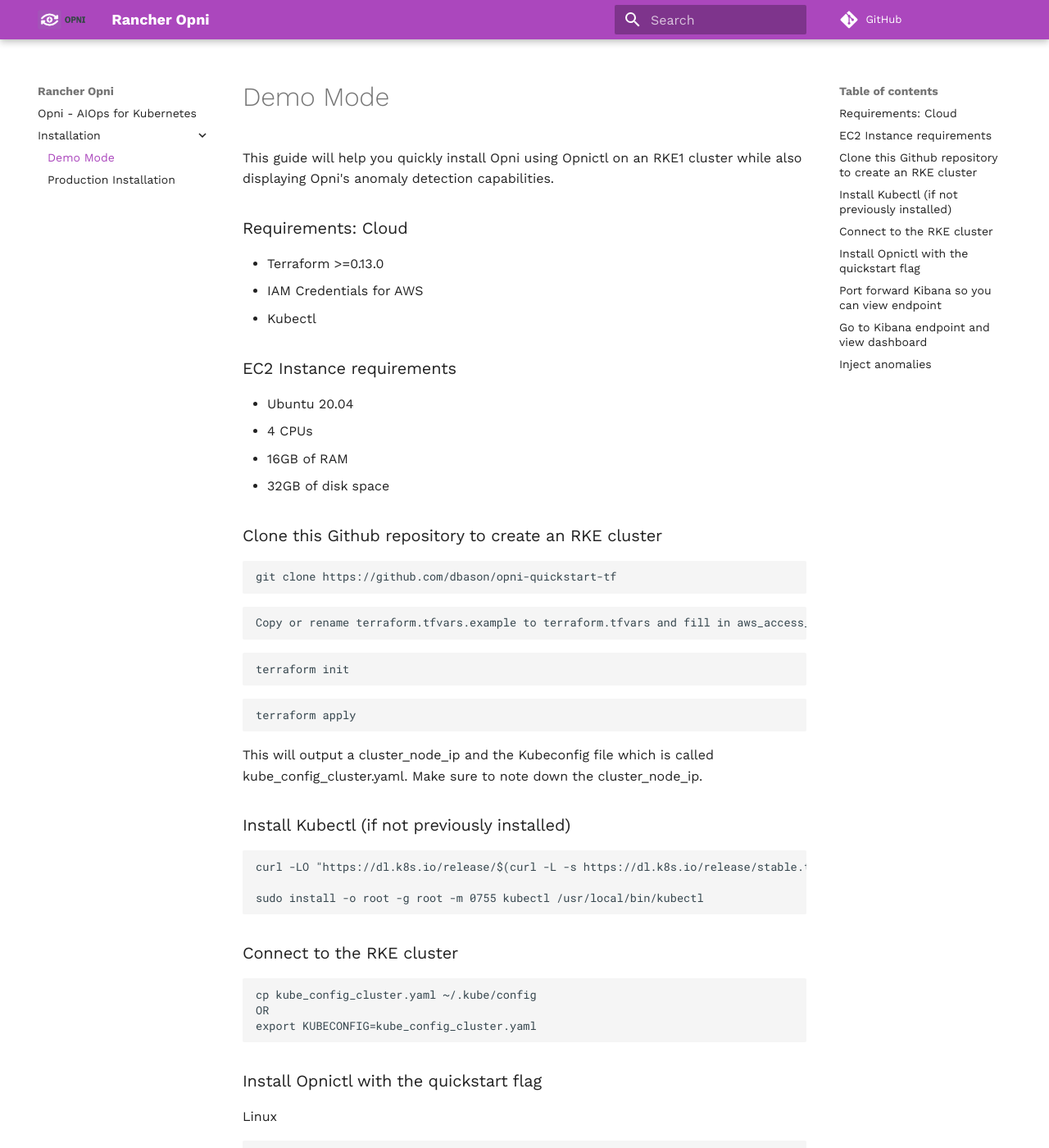
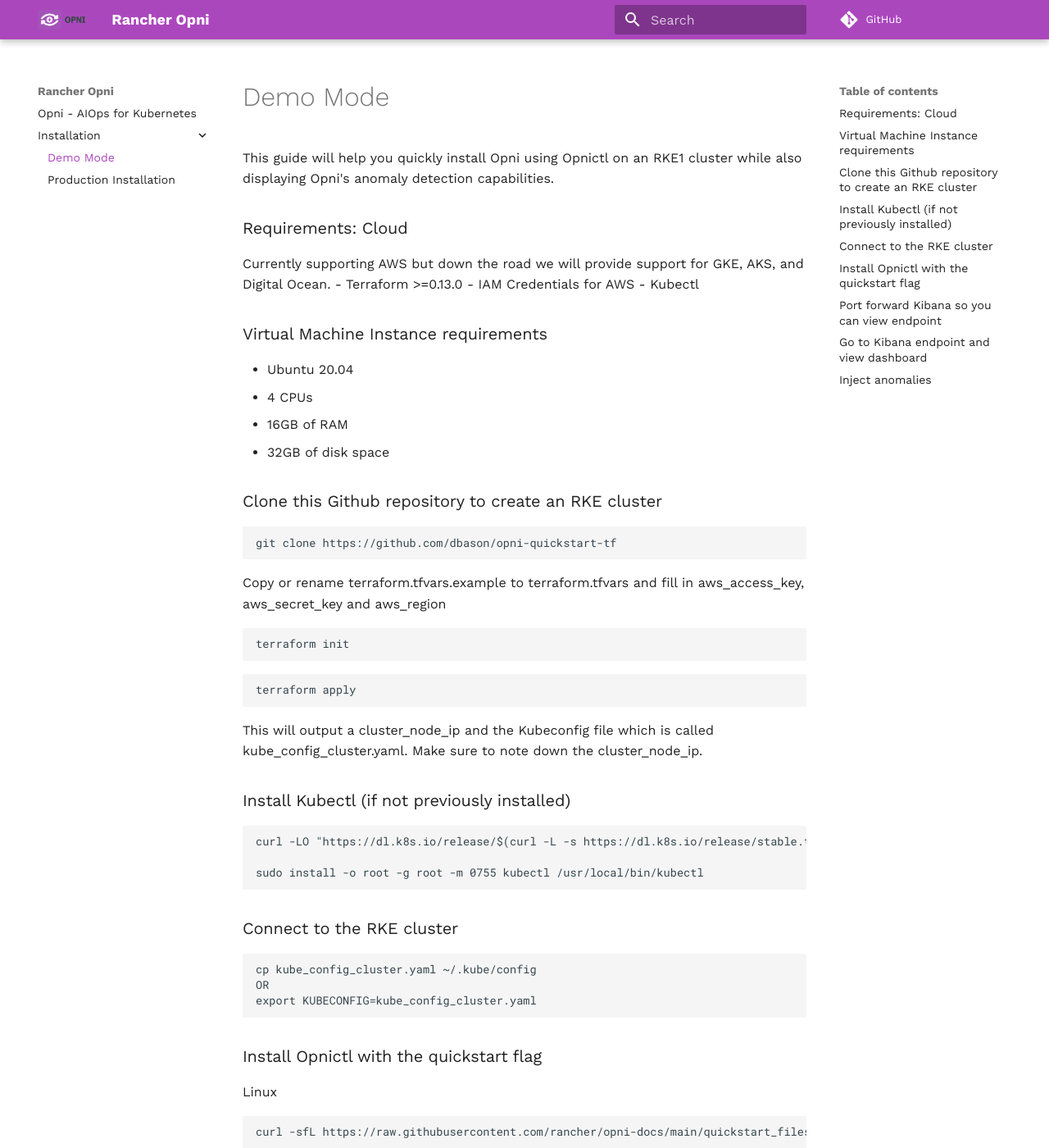
Before and after one commit to rancher/opni-docs, an MkDocs documentation site: the page built from docs/install/quickstart.md, in a window 1280 px wide and 1400 px high. Shown: the whole window at 82% size. Built offline with MkDocs 1.6.1 and Material for MkDocs 9.7.7, drawn with Linux system fonts in a browser that asks for light colours; comment, search, counter and statistics services are not loaded; some of the changed text lies outside the part shown.

````diff
--- a/docs/install/quickstart.md
+++ b/docs/install/quickstart.md
@@ -5,11 +5,12 @@ title: Demo Mode
 This guide will help you quickly install Opni using Opnictl on an RKE1 cluster while also displaying Opni's anomaly detection capabilities.
 
 ### Requirements: Cloud
+Currently supporting AWS but down the road we will provide support for GKE, AKS, and Digital Ocean.
 - Terraform >=0.13.0
 - IAM Credentials for AWS
 - Kubectl
 
-### EC2 Instance requirements
+### Virtual Machine Instance requirements
 - Ubuntu 20.04
 - 4 CPUs
 - 16GB of RAM
@@ -19,9 +20,7 @@ This guide will help you quickly install Opni using Opnictl on an RKE1 cluster w
 ```
 git clone https://github.com/dbason/opni-quickstart-tf
 ```
-```
 Copy or rename terraform.tfvars.example to terraform.tfvars and fill in aws_access_key, aws_secret_key and aws_region
-```
 ```
 terraform init
 ```
@@ -54,6 +53,10 @@ macOs
 ```
 curl -sfL https://raw.githubusercontent.com/rancher/opni-docs/main/quickstart_files/install_opni_darwin.sh | sh -
 ```
+Windows
+```
+curl -sfL https://raw.githubusercontent.com/rancher/opni-docs/main/quickstart_files/install_opni_windows.sh | sh -
+```
 
 
 ### Port forward Kibana so you can view endpoint
````
Also changed, not shown: 1 other file.
